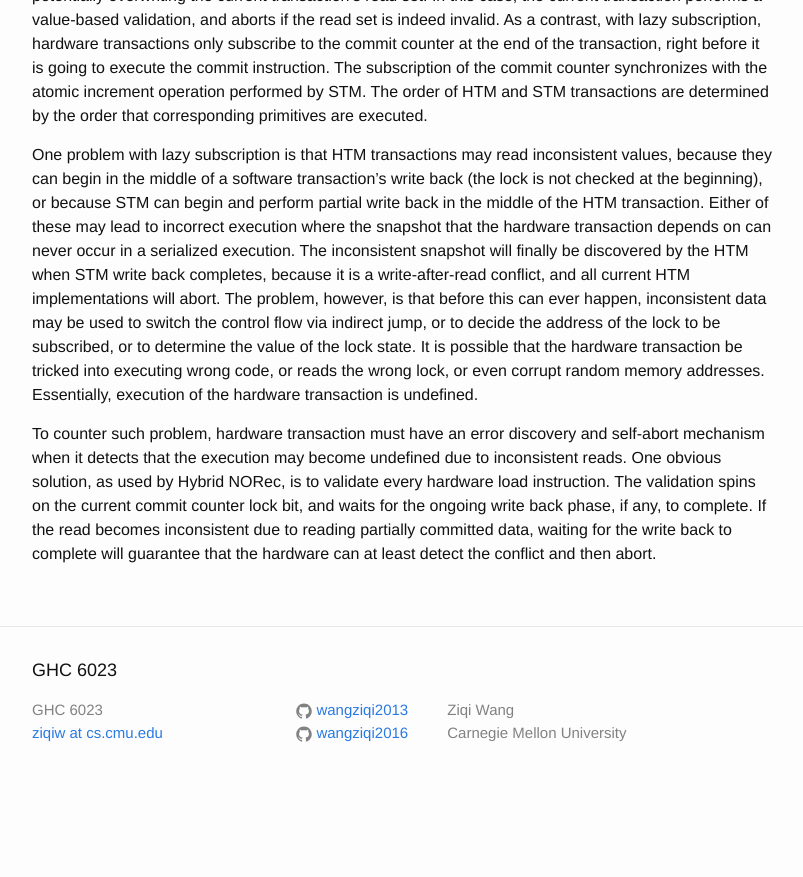
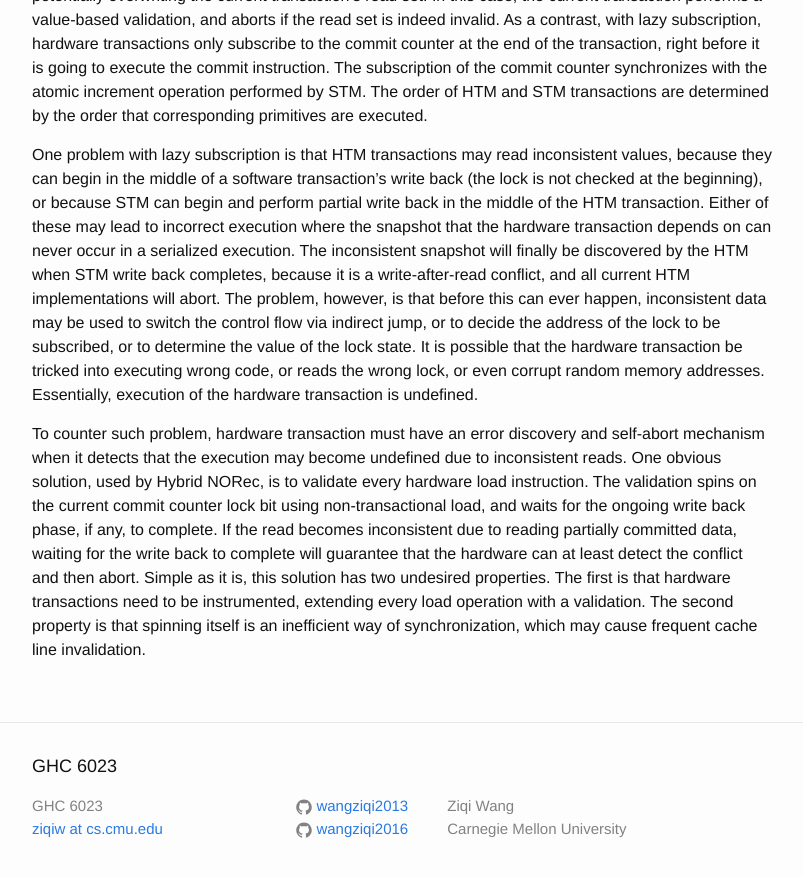
Before and after one commit to wangziqi2013/wangziqi2013.github.io, a Jekyll site: the page built from _posts/2018-05-29-Hardware-Ext-to-Make-Lazy-Sub-Safe.markdown, in a window 1280 px wide and 900 px high, scrolled down 1339 px. Shown: the top 877 px of the window, without its empty margins (238-1041 px from the left). Built offline with Jekyll 4.4.1, drawn with Linux system fonts in a browser that asks for light colours; before the commit the page ends 2143 px from its top, so only the background shows below that.

Commit message:
Finish solution 1

```diff
--- a/_posts/2018-05-29-Hardware-Ext-to-Make-Lazy-Sub-Safe.markdown
+++ b/_posts/2018-05-29-Hardware-Ext-to-Make-Lazy-Sub-Safe.markdown
@@ -65,8 +65,10 @@ code, or reads the wrong lock, or even corrupt random memory addresses. Essentia
 is undefined.
 
 To counter such problem, hardware transaction must have an error discovery and self-abort mechanism when it detects that
-the execution may become undefined due to inconsistent reads. One obvious solution, as used by Hybrid NORec, is to
-validate every hardware load instruction. The validation spins on the current commit counter lock bit, and waits for
-the ongoing write back phase, if any, to complete. If the read becomes inconsistent due to reading partially committed
-data, waiting for the write back to complete will guarantee that the hardware can at least detect the conflict
-and then abort.
+the execution may become undefined due to inconsistent reads. One obvious solution, used by Hybrid NORec, is to
+validate every hardware load instruction. The validation spins on the current commit counter lock bit using
+non-transactional load, and waits for the ongoing write back phase, if any, to complete. If the read becomes inconsistent
+due to reading partially committed data, waiting for the write back to complete will guarantee that the hardware can at
+least detect the conflict and then abort. Simple as it is, this solution has two undesired properties. The first is that
+hardware transactions need to be instrumented, extending every load operation with a validation. The second property is
+that spinning itself is an inefficient way of synchronization, which may cause frequent cache line invalidation.
```
